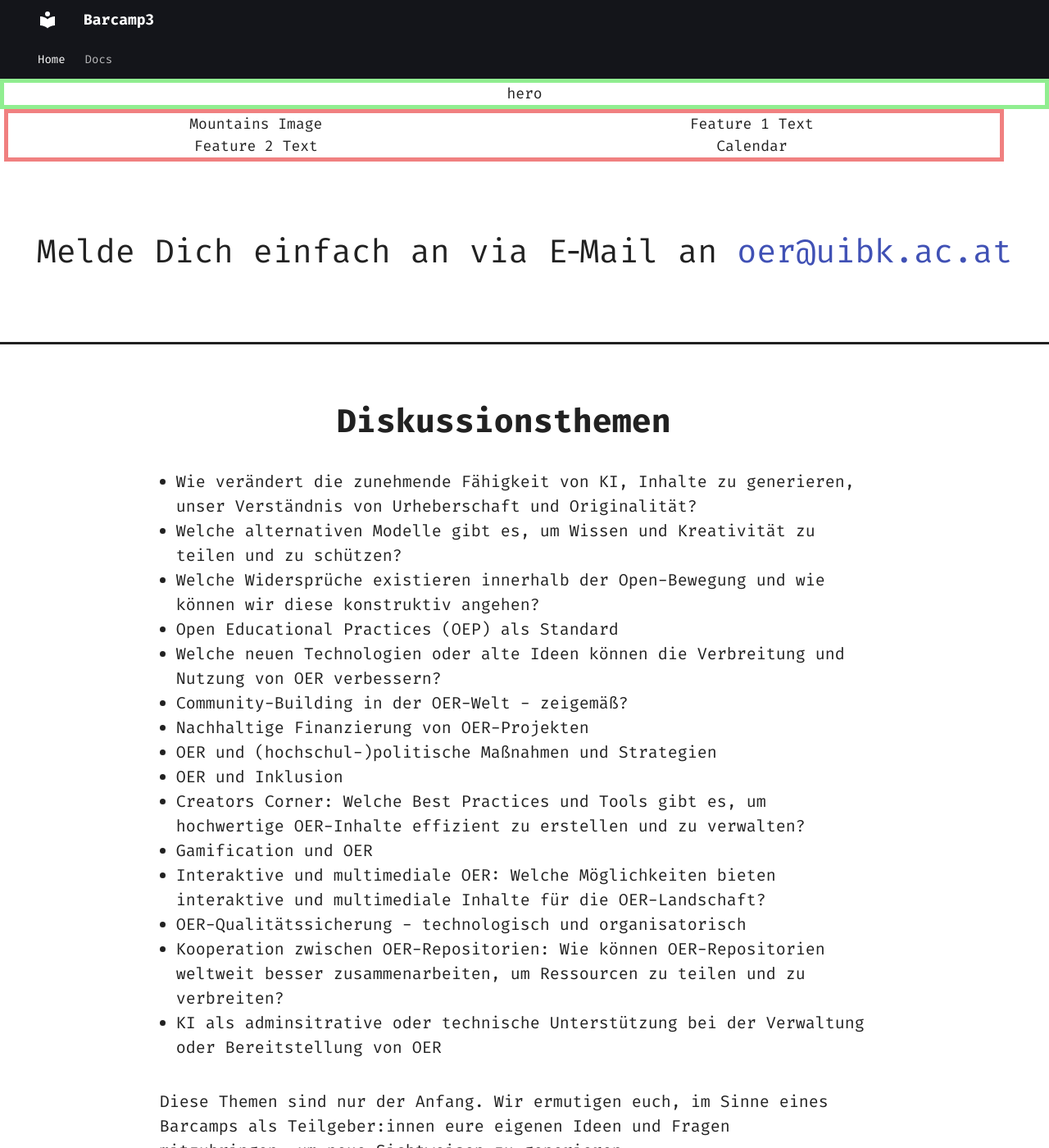
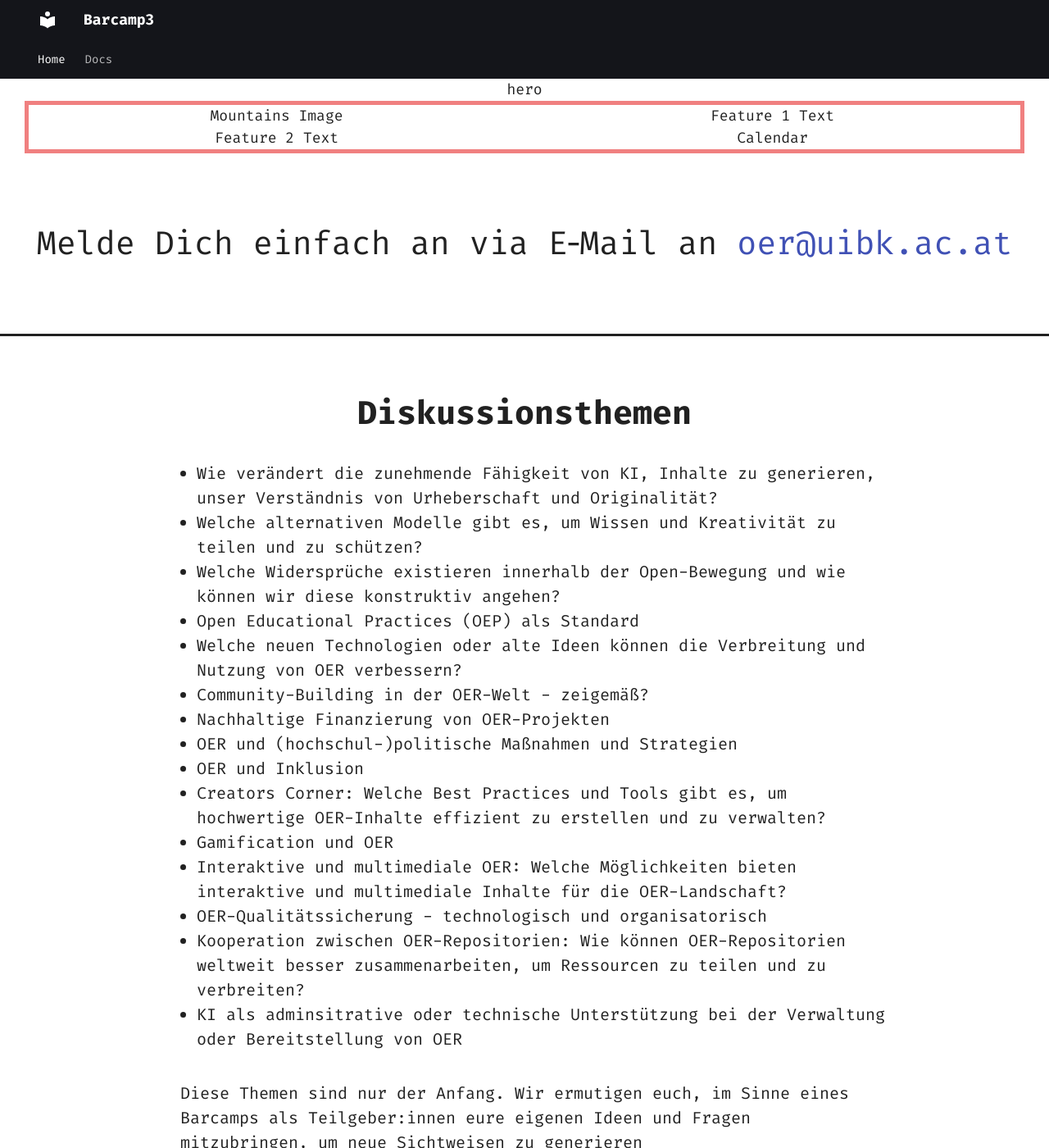
Before and after one commit to oerBASE/Barcamp3, an MkDocs documentation site: the page built from docs/index.md, in a window 1280 px wide and 1400 px high. Shown: the whole window at 82% size. Built offline with MkDocs 1.6.1 and Material for MkDocs 9.7.7, drawn with Linux system fonts in a browser that asks for light colours; plug-ins that fetch from the network failed and are left out.

Commit message:
Fix layout for big screens
- grid-template-columns was superfluous on mobile
- auto had a max size, which made the right padding smaller on big screens, so better use `1fr` so left and right are always the same size

```diff
--- a/docs/assets/css/landing-page-layout.css
+++ b/docs/assets/css/landing-page-layout.css
@@ -13,7 +13,6 @@
     'cat'
     'discussion'
     'footer';
-  grid-template-columns: auto;
 }
 
 /* desktop view, min-width copied from mkdocs-material which makes the switch at 76.25em too */
@@ -26,7 +25,7 @@
       '  .  discussion  .  '
       'footer footer footer';
     /* 61 rem taken from mkdocs-material .md-grid */
-    grid-template-columns: auto 61rem auto;
+    grid-template-columns: 1fr 61rem 1fr;
   }
 }
 
@@ -89,10 +88,6 @@ section, section div {
   font-size: large;
 }
 
-section#hero {
-  border: 5px solid lightgreen;
-}
-
 section#features {
   border: 5px solid lightcoral;
 }
```
